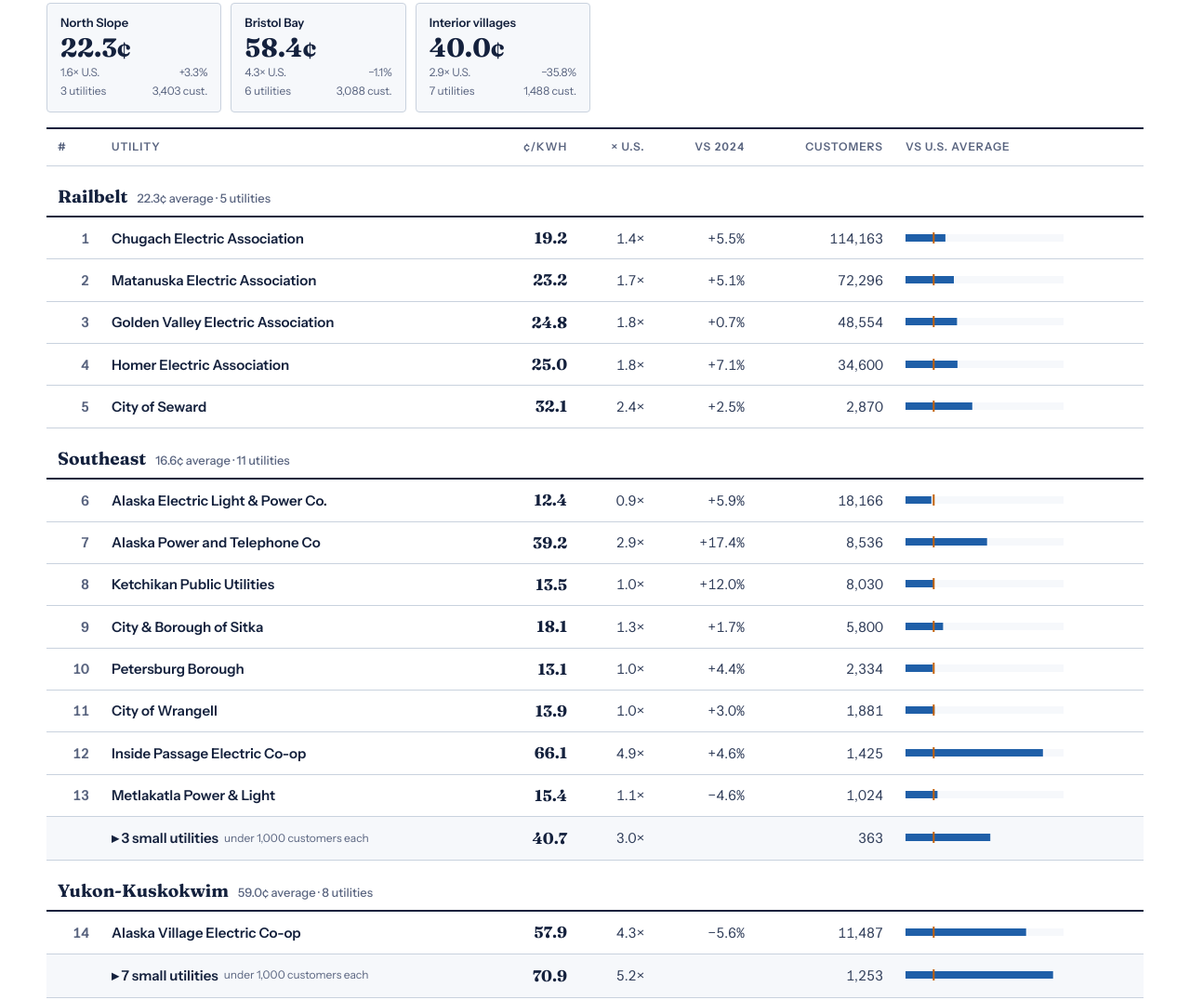
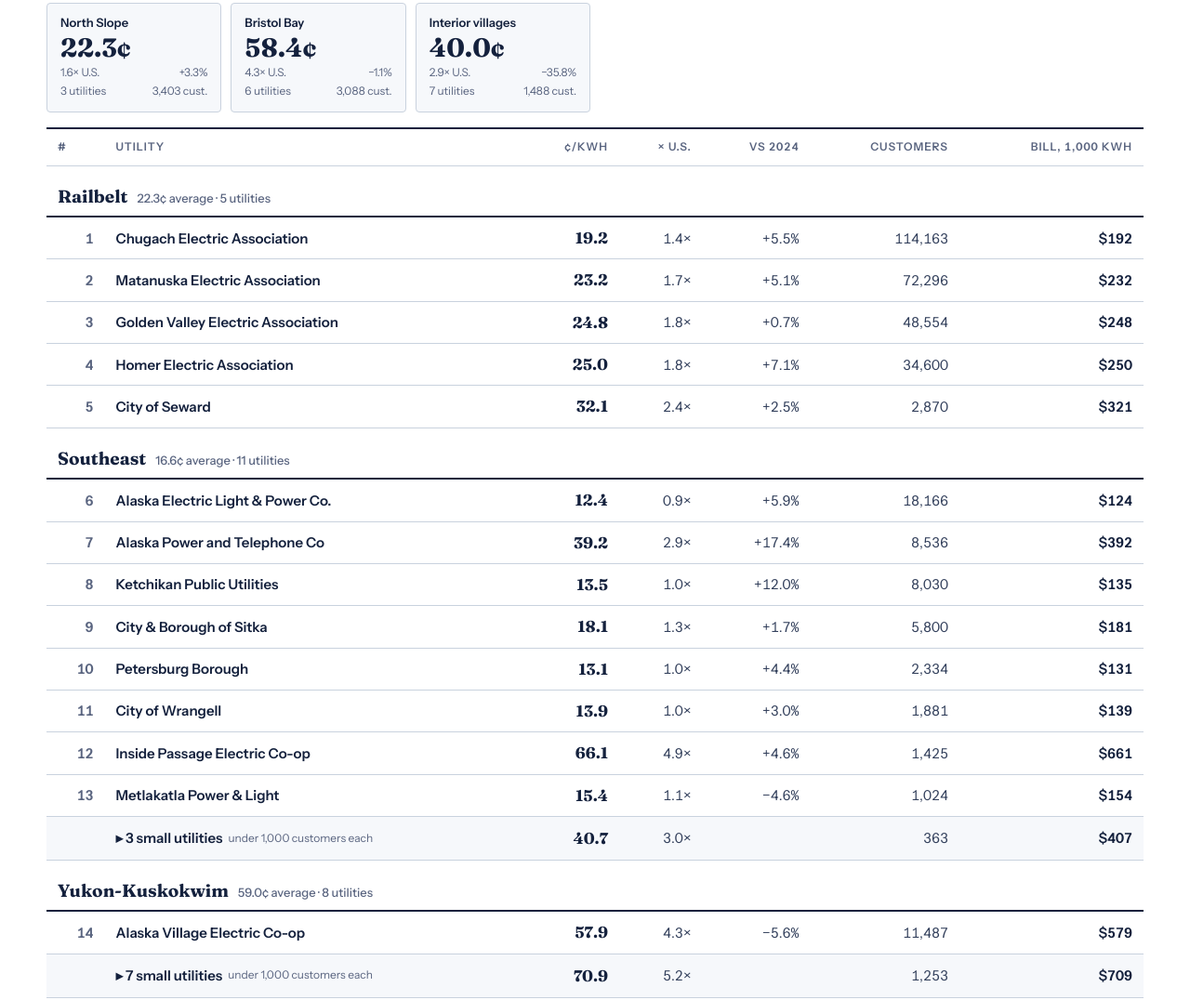
Before and after one commit to sg23234/twocentsforalaska, a plain HTML site: page site/electricity/index.html in a window 1280 px wide. Shown: the part 784-1860 px from the top of the page at 93% size. Drawn offline with Linux system fonts and the light colour scheme.

Commit message:
Utility table: monthly bill for 1,000 kWh replaces the vs-U.S. bar
Co-Authored-By: Claude Opus 5.5 <noreply@anthropic.com>
Claude-Session: https://claude.ai/code/session_01PQbnMZEZbZzpNaXSAyXRFV

```diff
--- a/site/electricity/index.html
+++ b/site/electricity/index.html
@@ -53,6 +53,7 @@ td{padding:9px 12px;border-bottom:1px solid var(--rule);color:var(--body);vertic
 td.r,th.r{text-align:right;font-variant-numeric:tabular-nums}
 td.p{font-family:var(--display);font-size:17px;font-weight:700;color:var(--ink)}
 td.u{font-weight:600;color:var(--ink)}
+td.bill{font-variant-numeric:tabular-nums;font-weight:600;color:var(--ink)}
 tr.g th{padding:18px 12px 6px;font-family:var(--display);font-size:19px;letter-spacing:0;text-transform:none;color:var(--ink);border-bottom:2px solid var(--ink)}
 tr.g th span{font-family:var(--sans);font-size:13px;font-weight:500;color:var(--muted);margin-left:10px}
 .note{margin:0;font-size:13px;color:var(--muted)}
@@ -158,7 +159,7 @@ footer{border-top:4px double var(--ink);padding-top:14px;font-size:13px;color:va
   </div>
   <div class="regions" id="regions"></div>
   <div class="tbl"><table>
-    <thead><tr><th scope="col">#</th><th scope="col">Utility</th><th scope="col" class="r">¢/kWh</th><th scope="col" class="r">× U.S.</th><th scope="col" class="r" id="chgh">Change</th><th scope="col" class="r">Customers</th><th scope="col">vs U.S. average</th></tr></thead>
+    <thead><tr><th scope="col">#</th><th scope="col">Utility</th><th scope="col" class="r">¢/kWh</th><th scope="col" class="r">× U.S.</th><th scope="col" class="r" id="chgh">Change</th><th scope="col" class="r">Customers</th><th scope="col" class="r">Bill, 1,000 kWh</th></tr></thead>
     <tbody id="rows"></tbody>
   </table></div>
   <p class="note" id="tblnote"></p>
@@ -283,13 +284,11 @@ window.SNAPSHOT = {"energy":{"series":{"AK-ALL":{"dates":["2001-01-01","2001-02-
       regEl.querySelectorAll('.reg').forEach(x => x.setAttribute('aria-pressed', String(x.dataset.r === active)));
       table();
     });
-    const MAX = Math.max(...U.utilities.filter(u => u.customers >= 1000).map(u => u.total_price)) * 1.15;
-    const bar = p => (p = Math.min(p, MAX), `<svg width="170" height="12" viewBox="0 0 170 12" aria-hidden="true"><rect x="0" y="2" width="170" height="8" fill="#F6F8FB"/><rect x="0" y="2" width="${(p / MAX * 170).toFixed(1)}" height="8" fill="#1F5FA8"/><line x1="${(usT / MAX * 170).toFixed(1)}" x2="${(usT / MAX * 170).toFixed(1)}" y1="0" y2="12" stroke="#C2610C" stroke-width="2"/></svg>`);
     // Utilities with fewer than SMALL customers fold into one row per region (still counted in region averages).
     const SMALL = 1000, open_ = new Set();
     const row = (u, i, cls = '') => `<tr${cls}><td class="r" style="color:var(--muted);font-weight:600">${i}</td><td class="u">${esc(tidy(u.utility))}</td>
           <td class="r p">${fmt(u.total_price, 1)}</td><td class="r">${fmt(u.total_price / usT, 1)}×</td><td class="r">${sgn(u.change_pct)}</td>
-          <td class="r">${fmt(u.customers)}</td><td>${bar(u.total_price)}</td></tr>`;
+          <td class="r">${fmt(u.customers)}</td><td class="r bill">$${fmt(u.total_price * 10)}</td></tr>`;
     function table() {
       let i = 0, html = '';
       for (const [k, r] of regs) {
@@ -302,7 +301,7 @@ window.SNAPSHOT = {"energy":{"series":{"AK-ALL":{"dates":["2001-01-01","2001-02-
           const mwh = sm.reduce((t, u) => t + u.sales_mwh, 0), p = sm.reduce((t, u) => t + u.total_price * u.sales_mwh, 0) / (mwh || 1);
           const cust = sm.reduce((t, u) => t + u.customers, 0), on = open_.has(k);
           html += `<tr class="sm"><td></td><td class="u"><button type="button" class="tog" data-r="${esc(k)}" aria-expanded="${on}">${on ? '▾' : '▸'} ${sm.length} small ${sm.length === 1 ? 'utility' : 'utilities'} <span>under ${fmt(SMALL)} customers each</span></button></td>
-            <td class="r p">${fmt(p, 1)}</td><td class="r">${fmt(p / usT, 1)}×</td><td class="r"></td><td class="r">${fmt(cust)}</td><td>${bar(p)}</td></tr>`;
+            <td class="r p">${fmt(p, 1)}</td><td class="r">${fmt(p / usT, 1)}×</td><td class="r"></td><td class="r">${fmt(cust)}</td><td class="r bill">$${fmt(p * 10)}</td></tr>`;
           if (on) for (const u of sm) html += row(u, '', ' class="sub"');
         }
       }
@@ -314,7 +313,7 @@ window.SNAPSHOT = {"energy":{"series":{"AK-ALL":{"dates":["2001-01-01","2001-02-
       const nb = $('rows').querySelector(`.tog[data-r="${CSS.escape(k)}"]`); if (nb) nb.focus();
     });
     table();
-    $('tblnote').textContent = `${Y} annual figures: revenue ÷ kWh sold, all customer types. U.S. average ${cents(usT)} for ${Y} (orange tick), the same figure as in the chart at the top. Utilities with fewer than 1,000 customers are grouped into one row per region (select it to list them); the grouped price is weighted by kWh sold. Bars are cut off at the right edge for the highest-priced small utilities. Region averages are weighted by kWh sold. Changes compare ${Y} with ${PY}; at very small utilities a large swing can reflect a reporting change.` + (U.unassigned && U.unassigned.length ? ` Not yet placed in a region: ${U.unassigned.map(tidy).join(', ')}.` : '');
+    $('tblnote').textContent = `${Y} annual figures: revenue ÷ kWh sold, all customer types. U.S. average ${cents(usT)} for ${Y}, the same figure as in the chart at the top. The bill is 1,000 kWh at the utility's all-customer average price, so fixed monthly charges are spread over each kWh. Utilities with fewer than 1,000 customers are grouped into one row per region (select it to list them); the grouped price is weighted by kWh sold. Region averages are weighted by kWh sold. Changes compare ${Y} with ${PY}; at very small utilities a large swing can reflect a reporting change.` + (U.unassigned && U.unassigned.length ? ` Not yet placed in a region: ${U.unassigned.map(tidy).join(', ')}.` : '');
 
     // ----- Power Cost Equalization -----
     // Program rules (AEA / RCA): base rate = Anchorage-Fairbanks-Juneau residential average,
```
